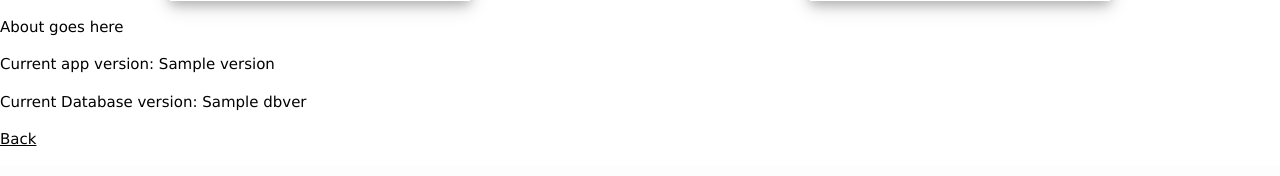
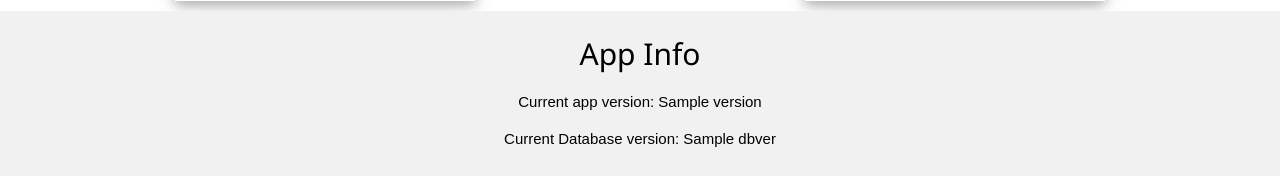
Before and after one commit to ch0ppy35/pyTed, a Python web app: template app/templates/about.html in a window 1280 px wide. Shown: the part 1129-1305 px from the top of the page. Before the commit the page ends 1275 px from the top, so only its background shows below. Run offline with Jinja, Linux system fonts and the light colour scheme; the template is opened without the code that fills it: most values are stand-ins (such as "Sample title", 1, 10 or a date in 2020); some libraries are stand-ins or nearby versions.

Commit message:
New about page

```diff
--- a/app/templates/about.html
+++ b/app/templates/about.html
@@ -26,7 +26,7 @@
         </div>
 
         <h2>Who's behind this?</h2>
-        <div class="w3-cell-row" style="padding-top: 10px;">
+        <div class="w3-cell-row" style="padding: 10px;">
             <div class="w3-container w3-cell">
                 <div class="w3-card-4 aboutCards">
                     <img class="cardImg" src="https://avatars0.githubusercontent.com/u/16301350?s=460&v=4"
@@ -53,9 +53,11 @@
             </div>
         </div>
 
+        <div class="w3-light-gray w3-center" style="padding:10px">
+            <h2>App Info</h2>
+            <p>Current app version: {{ version }}</p>
+            <p>Current Database version: {{ dbver }}</p>
+        </div>
+
     </div>
-    <p>About goes here</p>
-    <p>Current app version: {{ version }}</p>
-    <p>Current Database version: {{ dbver }}</p>
-    <p><a href="{{ url_for('index') }}">Back</a></p>
 {% endblock %}
```
